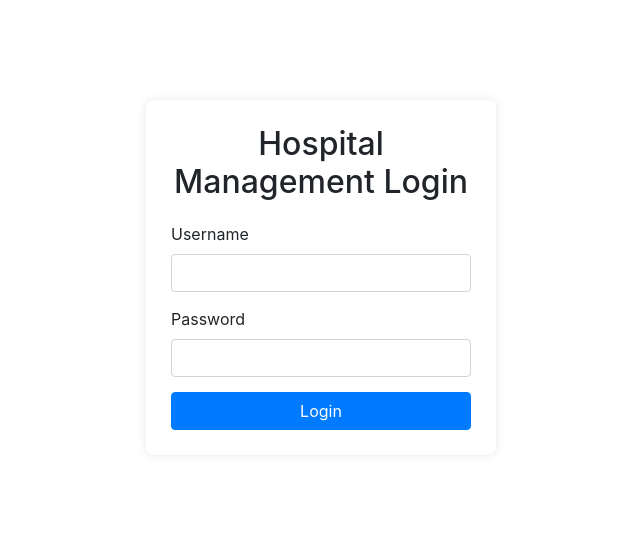
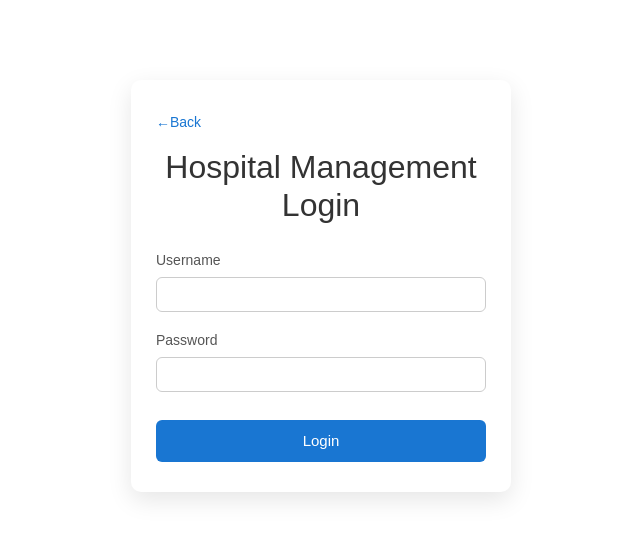
Before and after one commit to arotechetan18/Hospital-Management-System-with-Springboot, an Angular app in the folder Frontend/Hospital_UI/: page /login in a window 1280 px wide. Shown: the top 538 px of the page, without its empty margins (319-959 px from the left). Built offline with nearby package versions, Linux system fonts and the light colour scheme.

Commit message:
Improved login page UI and added back button and fixed appointment dashboard

```diff
--- a/Frontend/Hospital_UI/src/app/appointment.service.ts
+++ b/Frontend/Hospital_UI/src/app/appointment.service.ts
@@ -18,7 +18,7 @@ export class AppointmentService {
 
     createAppointment(appointment:Appointment):Observable<Appointment>{
 
-      return this.httpclient.post<Appointment>(`${this.baseUrl}/insert`,appointment)
+      return this.httpclient.post<Appointment>(`${this.baseUrl}`,appointment)
     }
 
     deleteAppointment(id:number):Observable<object>{
--- a/Frontend/Hospital_UI/src/app/appointment.ts
+++ b/Frontend/Hospital_UI/src/app/appointment.ts
@@ -1,6 +1,6 @@
 export class Appointment {
 
-    id:number=0;
+    id?:number;
     name:string="";
     age:string="";
     symptoms:string="";
--- a/Frontend/Hospital_UI/src/app/appointment/appointment.component.html
+++ b/Frontend/Hospital_UI/src/app/appointment/appointment.component.html
@@ -14,7 +14,7 @@
       <ul class="navbar-nav me-auto mb-2 mb-lg-0">
         <li class="nav-item">
 
-          <a class="nav-link active" (click)="logout()">
+          <a class="nav-link active" routerLink="/create-appointment">
            Add Appointment
           </a>
         </li>
@@ -64,7 +64,7 @@
         <td>{{ appointment.symptoms }}</td>
         <td>{{ appointment.number }}</td>
         <td>
-          <button (click)="delete(appointment.id)" class="btn btn-danger">Delete</button>
+          <button  *ngIf="appointment.id" (click)="delete(appointment.id)" class="btn btn-danger">Delete</button>
         </td>
       </tr>
     </tbody>
--- a/Frontend/Hospital_UI/src/app/create-appointment/create-appointment.component.ts
+++ b/Frontend/Hospital_UI/src/app/create-appointment/create-appointment.component.ts
@@ -13,14 +13,18 @@ export class CreateAppointmentComponent {
   appointment:Appointment=new Appointment();
 
   constructor(private appointmentService:AppointmentService,private router:Router){}
+saveAppointment(){
+  console.log("Role:", localStorage.getItem('role'));
 
-  saveAppointment(){
+  this.appointmentService.createAppointment(this.appointment).subscribe({
+    next: res => {
+      console.log("Saved", res);
+      this.router.navigate(['/appointmentlist']);
+    },
+    error: err => console.error(err)
+  });
+}
 
-    this.appointmentService.createAppointment(this.appointment).subscribe(data=>{
-      console.log(data);
-   this.goToappointment();
-    })
-  }
 
   onSubmit(){
     this.saveAppointment();
--- a/Frontend/Hospital_UI/src/app/login/login.component.css
+++ b/Frontend/Hospital_UI/src/app/login/login.component.css
@@ -1,32 +1,80 @@
 .login-container {
-  width: 350px;
-  margin: 100px auto;
-  padding: 25px;
-  box-shadow: 0 0 10px rgba(0,0,0,0.1);
-  border-radius: 8px;
-  background: #fff;
+  width: 100%;
+  max-width: 380px;
+  margin: 80px auto;
+  padding: 30px 25px;
+  background: #ffffff;
+  border-radius: 10px;
+  box-shadow: 0 8px 25px rgba(0, 0, 0, 0.1);
+  font-family: Arial, sans-serif;
+  position: relative;
 }
 
-h2 {
-  text-align: center;
-  margin-bottom: 20px;
-}
-
-.form-group {
+/* Back Button */
+.back-btn {
+  background: none;
+  border: none;
+  color: #1976d2;
+  font-size: 14px;
+  cursor: pointer;
+  font-weight: 500;
+  padding: 0;
   margin-bottom: 15px;
 }
 
+.back-btn:hover {
+  text-decoration: underline;
+}
+
+/* Heading */
+.login-container h2 {
+  text-align: center;
+  margin-bottom: 25px;
+  color: #333;
+}
+
+/* Form Group */
+.form-group {
+  margin-bottom: 18px;
+}
+
+/* Labels */
+.form-group label {
+  display: block;
+  margin-bottom: 6px;
+  font-size: 14px;
+  color: #555;
+}
+
+/* Inputs */
 .form-control {
   width: 100%;
-  padding: 8px;
+  padding: 10px 12px;
+  font-size: 14px;
+  border-radius: 6px;
+  border: 1px solid #ccc;
+  outline: none;
 }
 
-.btn {
-  width: 100%;
+.form-control:focus {
+  border-color: #1976d2;
+  box-shadow: 0 0 0 1px rgba(25, 118, 210, 0.3);
 }
 
-.error {
-  color: red;
+/* Login Button */
+.btn-primary {
+  width: 100%;
+  padding: 10px;
+  background-color: #1976d2;
+  border: none;
+  border-radius: 6px;
+  color: #fff;
+  font-size: 15px;
+  font-weight: 500;
+  cursor: pointer;
   margin-top: 10px;
-  text-align: center;
 }
+
+.btn-primary:hover {
+  background-color: #125ea7;
+}
--- a/Frontend/Hospital_UI/src/app/login/login.component.html
+++ b/Frontend/Hospital_UI/src/app/login/login.component.html
@@ -1,4 +1,6 @@
 <div class="login-container">
+    <button class="back-btn" routerLink="/" >←Back</button>
+
     <h2>Hospital Management Login</h2>
     <form (ngSubmit)="onLogin()">
         <div class="form-group">
```
Also changed, not shown: 1 other file (tests, documents, lock files or other folders).
